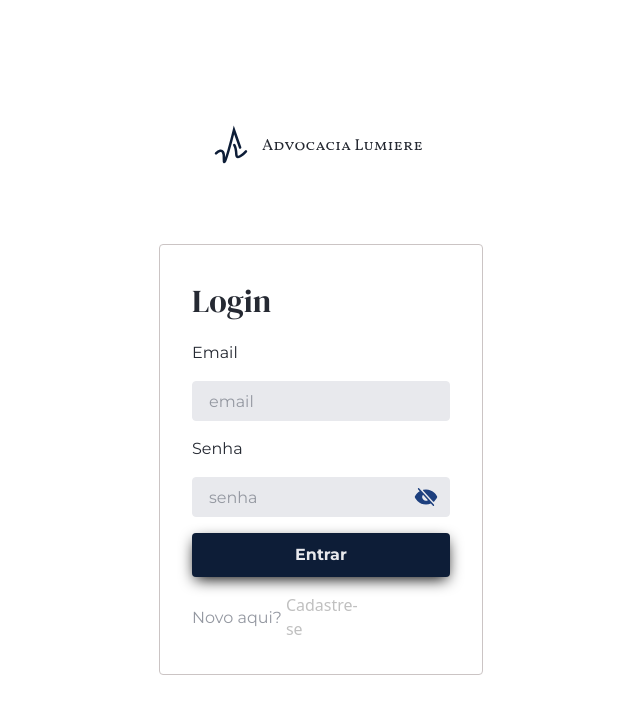
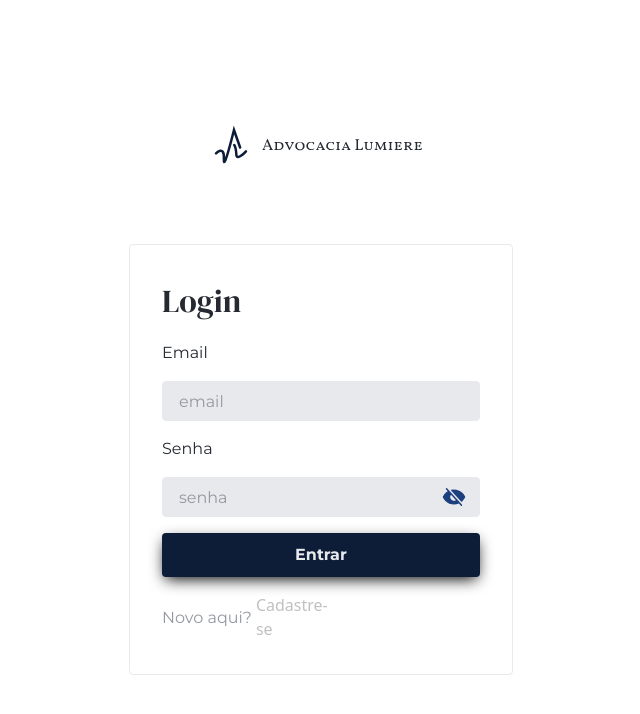
Before and after one commit to infoweb-projetos/lumiere-frontend, a React (Vite) app in the folder lumiere-frontend-project/: page /Login in a window 1280 px wide. Shown: the top 714 px of the page, without its empty margins (319-959 px from the left). Built offline with nearby package versions, Linux system fonts and the light colour scheme; no server answers.

Commit message:
refactor: borde style and fix response error

```diff
--- a/lumiere-frontend-project/src/pages/cadastro/index.tsx
+++ b/lumiere-frontend-project/src/pages/cadastro/index.tsx
@@ -162,7 +162,7 @@ const Cadastro = () => {
 
   return (
     <div className="flex h-screen w-screen flex-col items-center justify-center">
-      <div className="flex w-96 flex-col items-center justify-center gap-4 rounded border-2 border-gray-200 p-8 transition-all">
+      <div className="flex w-96 flex-col items-center justify-center gap-4 rounded border border-gray-200 p-8 transition-all">
         <div className="w-full text-left">
           <DisplayH1>Cadastro</DisplayH1>
         </div>
--- a/lumiere-frontend-project/src/pages/login/index.tsx
+++ b/lumiere-frontend-project/src/pages/login/index.tsx
@@ -24,7 +24,7 @@ export const Login = () => {
       localStorage.setItem('token', data.accessToken);
     },
     onError(error: ApiError) {
-      setMainError(error.message);
+      setMainError(error.response!.data.message);
     },
   });
 
@@ -66,7 +66,7 @@ export const Login = () => {
   return (
     <div className="flex min-h-screen w-screen flex-col items-center justify-center gap-20">
       <img src="/logo-blue-text.svg" alt="Logo azul escrito Advocacia Lumiere" />
-      <div className="flex flex-col gap-4 rounded border border-gray-50 p-8">
+      <div className="flex w-96 flex-col gap-4 rounded border border-gray-200 p-8">
         <DisplayH1>Login</DisplayH1>
         <Label forLabel="email">Email</Label>
         <InputText erro={false} name="email" placeholder="email" value={email} onChange={setEmail} />
```
